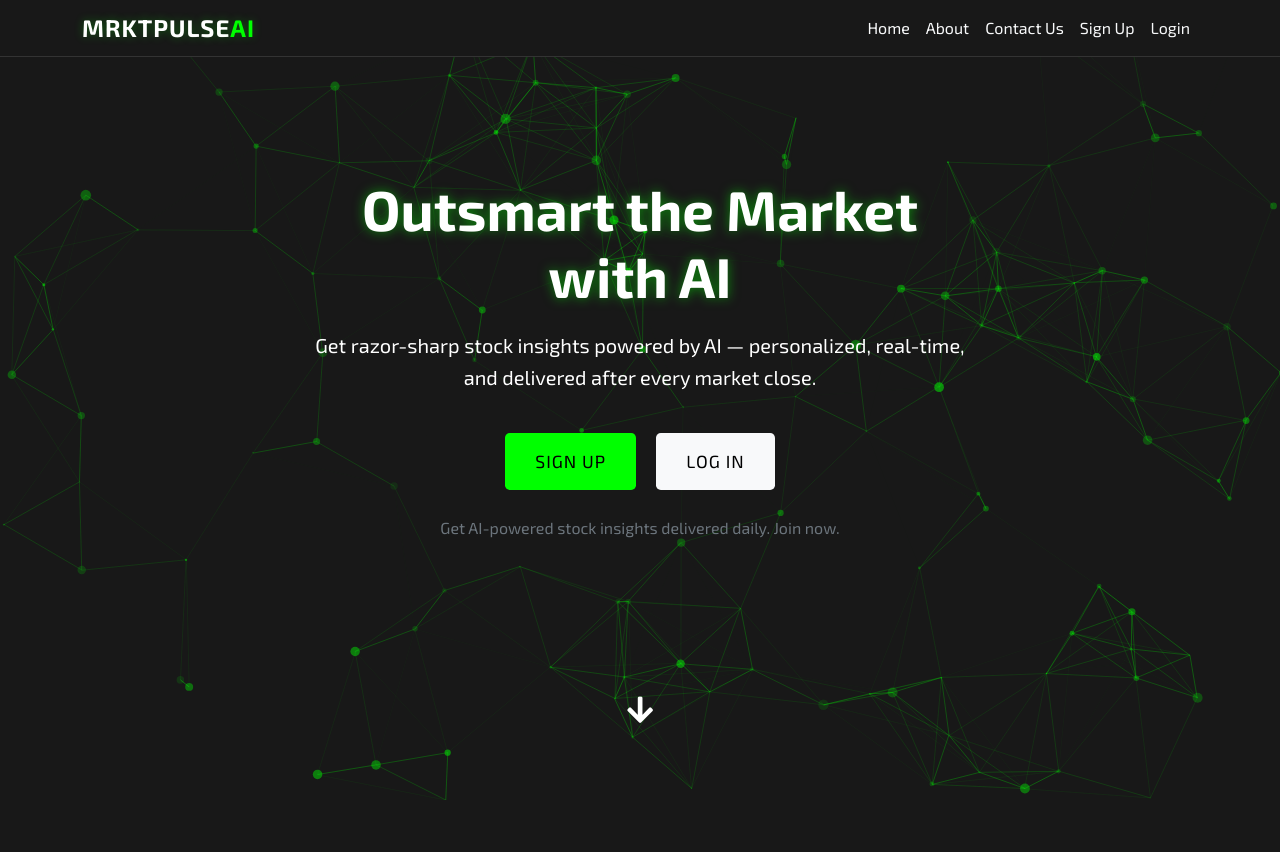
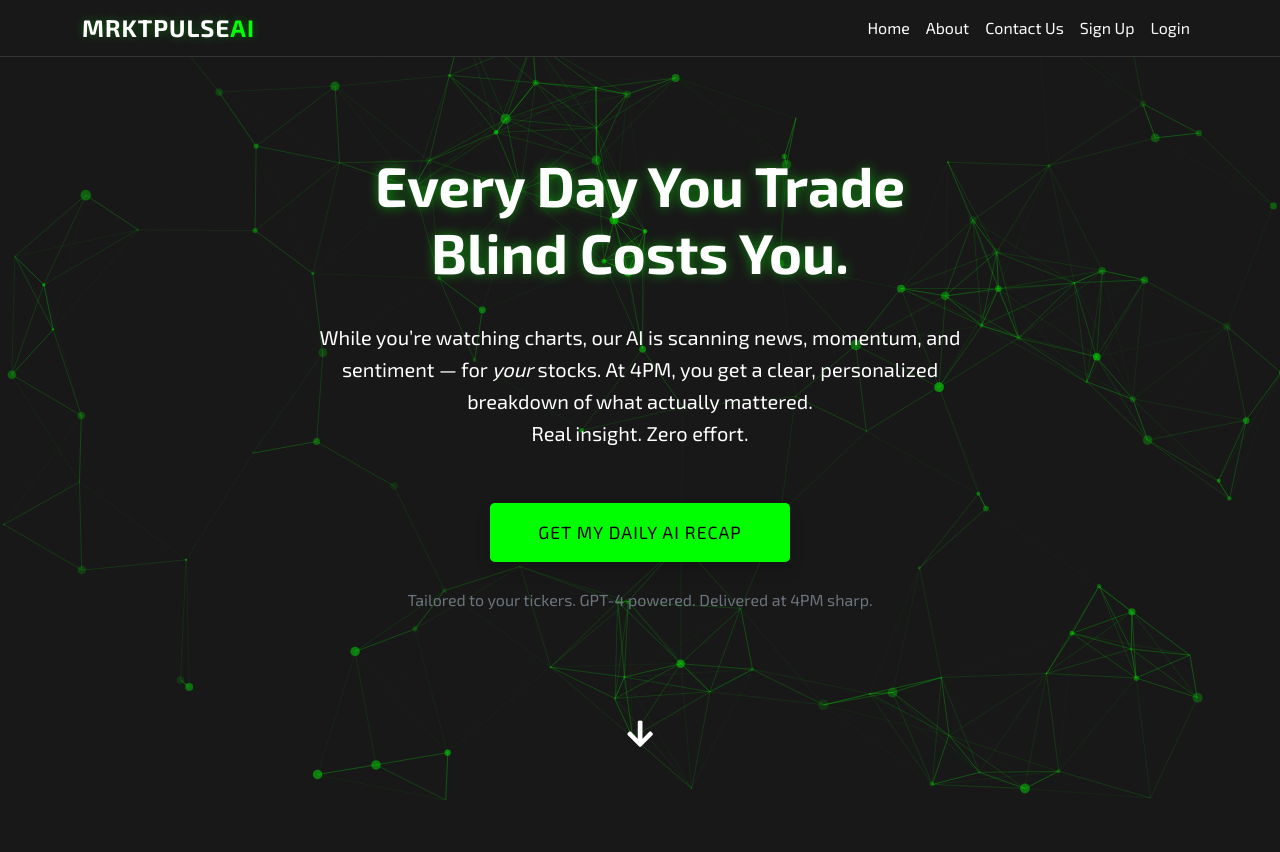
Before and after one commit to aldelarge/mrktpulseai, a Flask app: page / in a window 1280 px wide. Shown: the top 852 px of the page. Run offline with Flask 3, Linux system fonts and the light colour scheme; some libraries are stand-ins or nearby versions.

Commit message:
changed hero

```diff
--- a/webapp/templates/landing.html
+++ b/webapp/templates/landing.html
@@ -36,17 +36,22 @@
             <!-- Hero Section: AI-powered and Stock Insights -->
             <div class="row justify-content-center text-center hero-section fullpage">
                 <div class="col-md-8">
-                    <h1 class="display-4 text-white hero-title text-glow-green">Outsmart the Market with AI</h1>
-                    <p class="lead text-white hero-description">
-                        Get razor-sharp stock insights powered by AI — personalized, real-time, and delivered after every market close.
+                    <h1 class="display-3 fw-bold text-white hero-title text-glow-green">
+                        Every Day You Trade Blind Costs You.
+                      </h1>
+
+                      <p class="lead text-white hero-description mt-3">
+                        While you’re watching charts, our AI is scanning <strong>news, momentum, and sentiment</strong> — for <em>your</em> stocks.
+                        At 4PM, you get a clear, personalized breakdown of what actually mattered. <br>
+                        <strong>Real insight. Zero effort.</strong>
                     </p>
+                      <a class="btn btn-success btn-lg cta-button mt-4 px-5 py-3 shadow" href="{{ url_for('routes.signup') }}">
+                        Get My Daily AI Recap
+                      </a>
 
-                    <!-- Buttons -->
-                    <div class="cta-buttons">
-                        <a class="btn btn-primary btn-lg cta-button" href="{{ url_for('routes.signup') }}" role="button">Sign Up</a>
-                        <a class="btn btn-light btn-lg cta-button" href="{{ url_for('routes.login') }}" role="button">Log In</a>
-                    </div>
-                    <p class="text-muted mt-3">Get AI-powered stock insights delivered daily. Join now.</p>
+                      <p class="text-muted mt-3">
+                        Tailored to your tickers. GPT-4 powered. Delivered at 4PM sharp.
+                      </p>
                 </div>
 
                 <!-- Scroll Arrow -->
```
